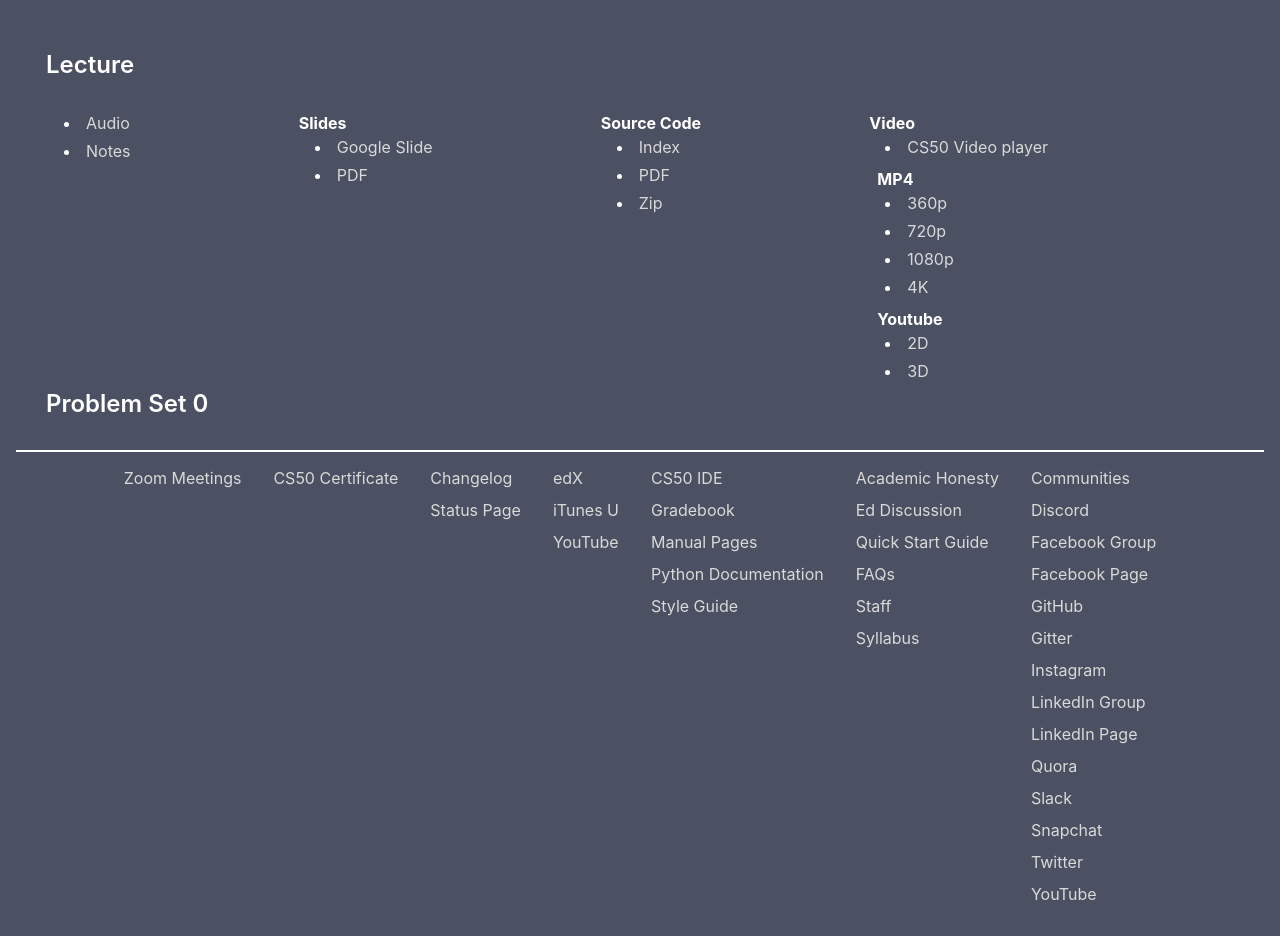
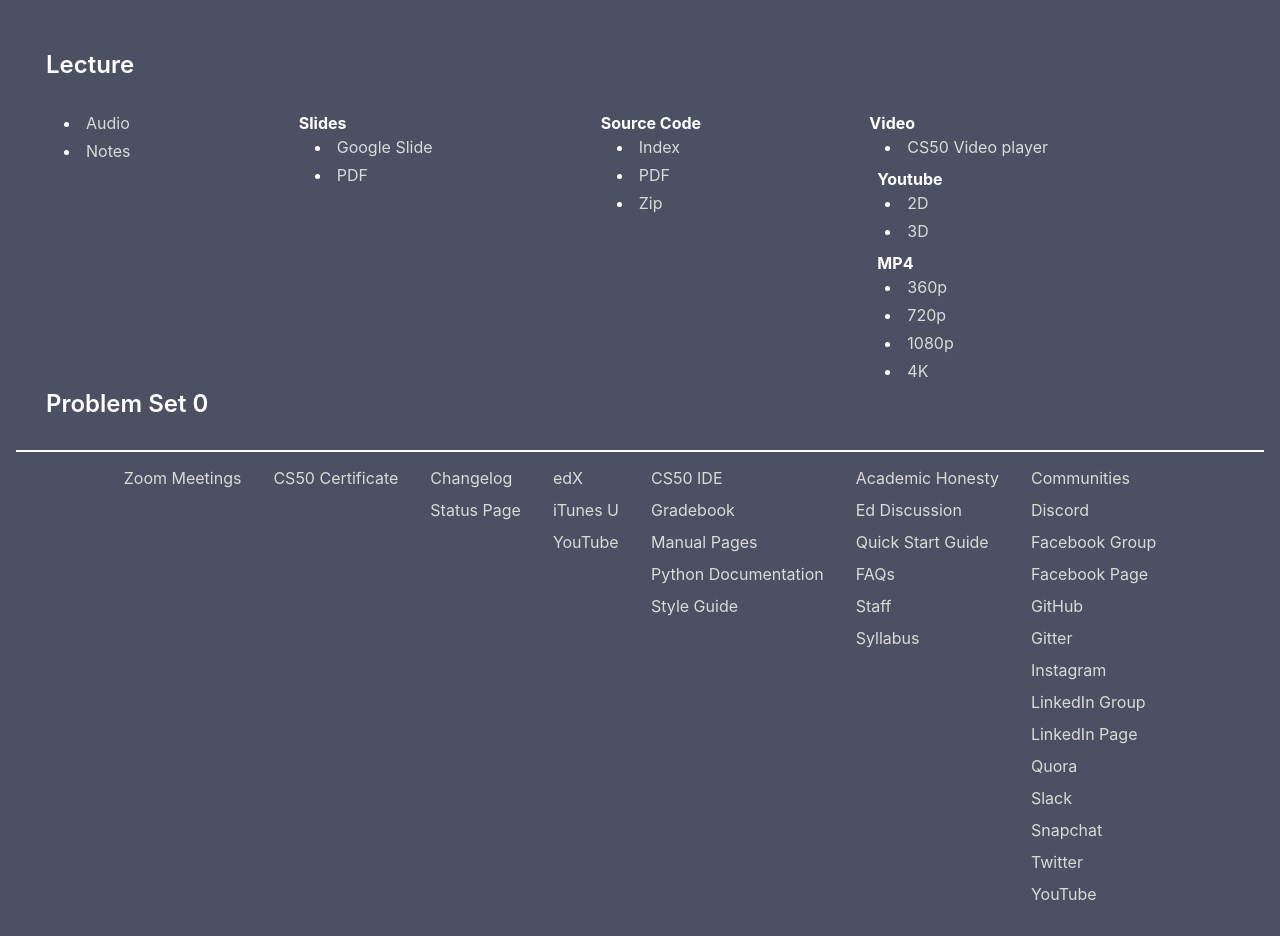
Before and after one commit to M-Hafez22/cs50x-concept, a React (Create React App) app: page /week/0 in a window 1280 px wide. Shown: the part 840-1776 px from the top of the page. Built offline with nearby package versions, Linux system fonts and the light colour scheme; grey boxes are pictures that could not be loaded.

Commit message:
Separate youtube link from mp4 list

```diff
--- a/src/components/LectureFiles.js
+++ b/src/components/LectureFiles.js
@@ -66,6 +66,7 @@ function LectureFiles({ weekNumber }) {
                     <h2>Video</h2>
                     <ul>
                         <li><a href={week.video.cs50_player}>CS50 Video player</a></li>
+                        {youtube}
                         <div>
                             <h3>MP4</h3>
                             <ul>
@@ -75,7 +76,7 @@ function LectureFiles({ weekNumber }) {
                                 <li><a href={`https://cdn.cs50.net/2019/fall/lectures/${weekNumber}/lecture${weekNumber}-4k.mp4.download`}>4K</a></li>
                             </ul>
                         </div>
-                        {youtube}
+
                     </ul>
                 </div>
             </div>
```
